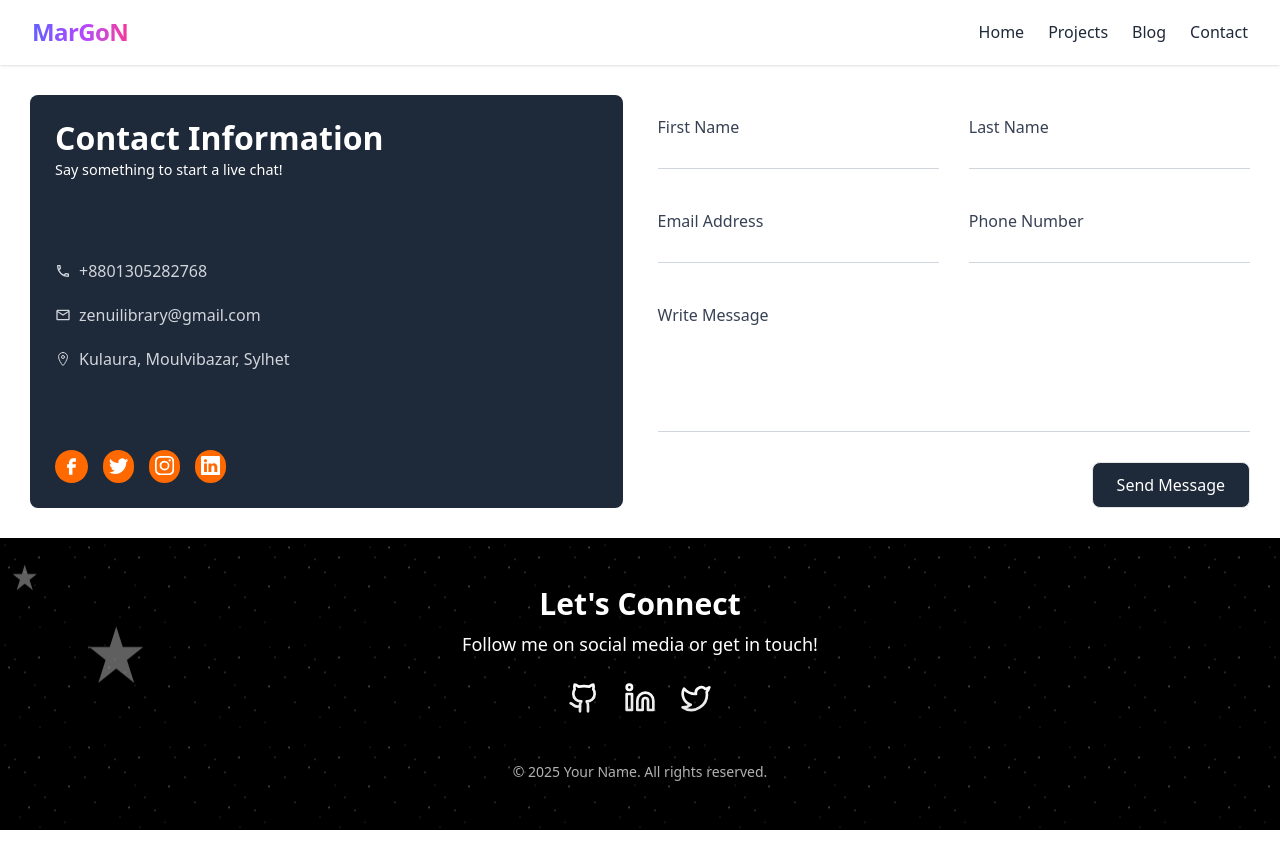
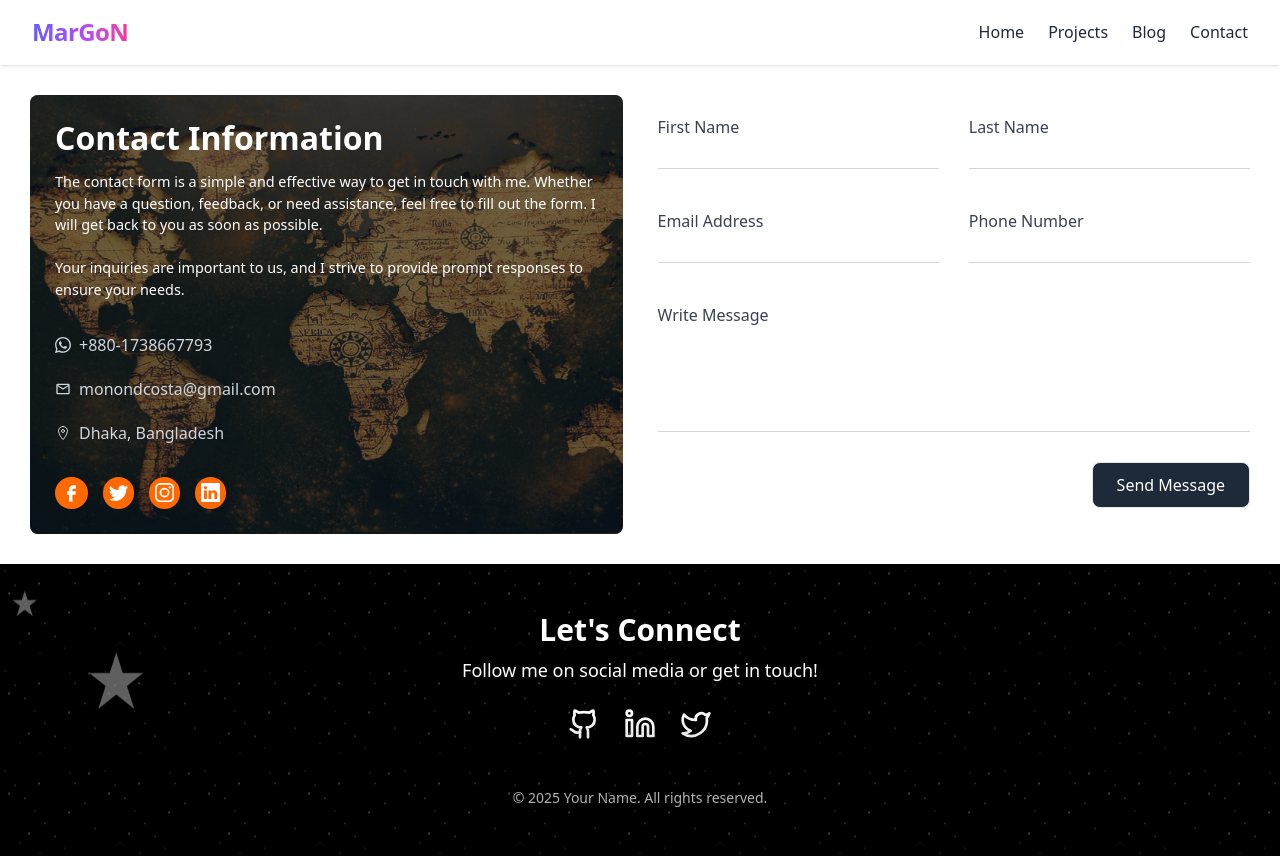
Before and after one commit to Marg0n/next-level-portfolio, a Next.js app: page /contact in a window 1280 px wide. Before the commit the page ends 830 px from the top, so only its background shows below. Built offline with nearby package versions, Linux system fonts and the light colour scheme.

Commit message:
Modify: Modified Contact information with bg img.

```diff
--- a/src/app/(CommonLayout)/contact/page.tsx
+++ b/src/app/(CommonLayout)/contact/page.tsx
@@ -1,54 +1,86 @@
-
 import React from "react";
 
 // react icons
-import {MdOutlineCall, MdOutlineEmail} from "react-icons/md";
-import {IoLocationOutline} from "react-icons/io5";
-import {CgFacebook} from "react-icons/cg";
-import {BsInstagram, BsLinkedin, BsTwitter} from "react-icons/bs";
+import { MdOutlineEmail } from "react-icons/md";
+import { IoLocationOutline } from "react-icons/io5";
+import { CgFacebook } from "react-icons/cg";
+import { BsInstagram, BsLinkedin, BsTwitter, BsWhatsapp } from "react-icons/bs";
+import mapImage from "@/assets/images/map.jpeg";
+import Image from "next/image";
 
 const ContactForm = () => {
   return (
     <section className="w-full grid grid-cols-1 md:grid-cols-2 gap-[35px] boxShadow p-[30px] rounded-xl">
+      {/*  information  */}
+      <aside
+        className="w-full flex flex-col justify-between p-[25px] rounded-md relative"
+        // style={{
+        //   backgroundImage: `url(${mapImage})`,
+        //   backgroundSize: "cover",
+        //   backgroundPosition: "center",
+        // }}
+      >
+        {/* Background Image */}
+        <Image
+          src={mapImage}
+          alt="Map Background"
+          // width={600}
+          // height={600}
+          className="z-0 object-cover rounded-md"
+          data-aos="fade-right"
+          fill
+        />
 
-            {/*  informations  */}
-            <aside className="w-full bg-gray-800 dark:bg-slate-900 flex flex-col justify-between p-[25px] rounded-md">
+        {/* Gray overlay */}
+        <div className="absolute inset-0 bg-gray-900/60 z-[5] rounded-md" />
 
-                <div>
-                    <h1 className="text-[2rem] font-[600] leading-[35px] text-white">Contact
-                        Information</h1>
-                    <p className="text-[0.9rem] mt-1 mb-8 text-white">Say something to start a live
-                        chat!</p>
+        {/* Content */}
+        <div className="relative z-10 text-white">
+          <div className="space-y-4">
+            <h1 className="text-[2rem] font-[600] leading-[35px] text-white">
+              Contact Information
+            </h1>
+            <p className="text-[0.9rem] mt-1 mb-8 text-white ">
+              The contact form is a simple and effective way to get in touch
+              with me. Whether you have a question, feedback, or need
+              assistance, feel free to fill out the form. I will get back to you
+              as soon as possible.
+              <br />
+              <br />
+              Your inquiries are important to us, and I strive to provide prompt
+              responses to ensure your needs.
+            </p>
           </div>
 
           <div className="flex flex-col gap-[20px] text-gray-300">
             <p className="flex items-center gap-[8px]">
-                        <MdOutlineCall/>
-                        +8801305282768
+              <BsWhatsapp />
+              +880-1738667793
             </p>
             <p className="flex items-center break-all gap-[8px]">
-                        <MdOutlineEmail/>
-                        zenuilibrary@gmail.com
+              <MdOutlineEmail />
+              monondcosta@gmail.com
             </p>
             <p className="flex items-center gap-[8px]">
-                        <IoLocationOutline/>
-                        Kulaura, Moulvibazar, Sylhet
+              <IoLocationOutline />
+              Dhaka, Bangladesh
             </p>
           </div>
 
           <div className="flex gap-[15px] flex-wrap text-black mt-8">
             <a className="text-[1.3rem] p-1.5 cursor-pointer rounded-full bg-orange-500 text-white hover:bg-white hover:text-orange-500 transition-all duration-300  boxShadow">
-                        <CgFacebook/>
+              <CgFacebook />
             </a>
             <a className="text-[1.2rem] p-1.5 cursor-pointer rounded-full  bg-orange-500 text-white hover:bg-white hover:text-orange-500 transition-all duration-300 boxShadow">
-                        <BsTwitter/>
+              <BsTwitter />
             </a>
             <a className="text-[1.2rem] p-1.5 cursor-pointer rounded-full bg-orange-500 text-white hover:bg-white hover:text-orange-500 transition-all duration-300  boxShadow">
-                        <BsInstagram/>
+              <BsInstagram />
             </a>
             <a className="text-[1.2rem] p-1.5 cursor-pointer rounded-full  bg-orange-500 text-white hover:bg-white hover:text-orange-500 transition-all duration-300 boxShadow">
-                        <BsLinkedin/>
+              <BsLinkedin />
             </a>
+          </div>
         </div>
       </aside>
 
@@ -56,15 +88,21 @@ const ContactForm = () => {
       <form className="pt-[20px]">
         <div className="flex flex-col sm:flex-row items-center gap-[30px]">
           <div className="flex flex-col gap-[5px] w-full sm:w-[50%]">
-                        <label className="text-[1rem] dark:text-[#abc2d3] text-gray-700">First Name</label>
-                        <input type="text"
+            <label className="text-[1rem] dark:text-[#abc2d3] text-gray-700">
+              First Name
+            </label>
+            <input
+              type="text"
               className="peer dark:bg-transparent dark:text-[#abc2d3] dark:border-slate-700 border-gray-300 border-b outline-none focus:border-[#3B9DF8] w-full text-gray-400 transition-colors duration-300"
             />
           </div>
 
           <div className="flex flex-col gap-[5px] w-full sm:w-[50%]">
-                        <label className="text-[1rem] dark:text-[#abc2d3] text-gray-700">Last Name</label>
-                        <input type="text"
+            <label className="text-[1rem] dark:text-[#abc2d3] text-gray-700">
+              Last Name
+            </label>
+            <input
+              type="text"
               className="peer dark:bg-transparent dark:text-[#abc2d3] dark:border-slate-700 border-gray-300 border-b outline-none focus:border-[#3B9DF8] w-full text-gray-400 transition-colors duration-300"
             />
           </div>
@@ -72,35 +110,41 @@ const ContactForm = () => {
 
         <div className="flex flex-col sm:flex-row items-center gap-[30px] mt-10">
           <div className="flex flex-col gap-[5px] w-full sm:w-[50%]">
-                        <label className="text-[1rem] dark:text-[#abc2d3] text-gray-700">Email Address</label>
-                        <input type="email"
+            <label className="text-[1rem] dark:text-[#abc2d3] text-gray-700">
+              Email Address
+            </label>
+            <input
+              type="email"
               className="peer dark:bg-transparent dark:text-[#abc2d3] dark:border-slate-700 border-gray-300 border-b outline-none focus:border-[#3B9DF8] w-full text-gray-400 transition-colors duration-300"
             />
           </div>
 
           <div className="flex flex-col gap-[5px] w-full sm:w-[50%]">
-                        <label className="text-[1rem] dark:text-[#abc2d3] text-gray-700">Phone Number</label>
-                        <input type="number"
+            <label className="text-[1rem] dark:text-[#abc2d3] text-gray-700">
+              Phone Number
+            </label>
+            <input
+              type="number"
               className="peer dark:bg-transparent dark:text-[#abc2d3] dark:border-slate-700 border-gray-300 border-b outline-none focus:border-[#3B9DF8] w-full text-gray-400 transition-colors duration-300"
             />
           </div>
         </div>
 
         <div className="flex flex-col gap-[5px] w-full mt-10">
-                    <label className="text-[1rem] dark:text-[#abc2d3] text-gray-700">Write Message</label>
-                    <textarea
-                        className="peer dark:bg-transparent dark:text-[#abc2d3] dark:border-slate-700 min-h-[100px] border-gray-300 border-b resize-none outline-none w-full text-gray-400 transition-colors focus:border-[#3B9DF8] duration-300"
-                    ></textarea>
+          <label className="text-[1rem] dark:text-[#abc2d3] text-gray-700">
+            Write Message
+          </label>
+          <textarea className="peer dark:bg-transparent dark:text-[#abc2d3] dark:border-slate-700 min-h-[100px] border-gray-300 border-b resize-none outline-none w-full text-gray-400 transition-colors focus:border-[#3B9DF8] duration-300"></textarea>
         </div>
 
-
         <div className="w-full flex items-center sm:items-end justify-center sm:justify-end mt-5">
-                    <button type="submit"
-                            className="dark:border-slate-700 dark:text-[#abc2d3] dark:hover:bg-slate-900 dark:hover:text-[#abc2d3] dark:hover:border-slate-700 py-2.5 px-6 bg-gray-800 border transition-all duration-300 hover:border-gray-800 hover:text-gray-800 hover:bg-transparent text-white rounded-md text-[1rem] mt-[10px] w-max">Send
-                        Message
+          <button
+            type="submit"
+            className="dark:border-slate-700 dark:text-[#abc2d3] dark:hover:bg-slate-900 dark:hover:text-[#abc2d3] dark:hover:border-slate-700 py-2.5 px-6 bg-gray-800 border transition-all duration-300 hover:border-gray-800 hover:text-gray-800 hover:bg-transparent text-white rounded-md text-[1rem] mt-[10px] w-max"
+          >
+            Send Message
           </button>
         </div>
-
       </form>
     </section>
   );
```
Also changed, not shown: src/assets/images/map.jpeg (added). Lines whose indentation alone changed are shown as unchanged.
